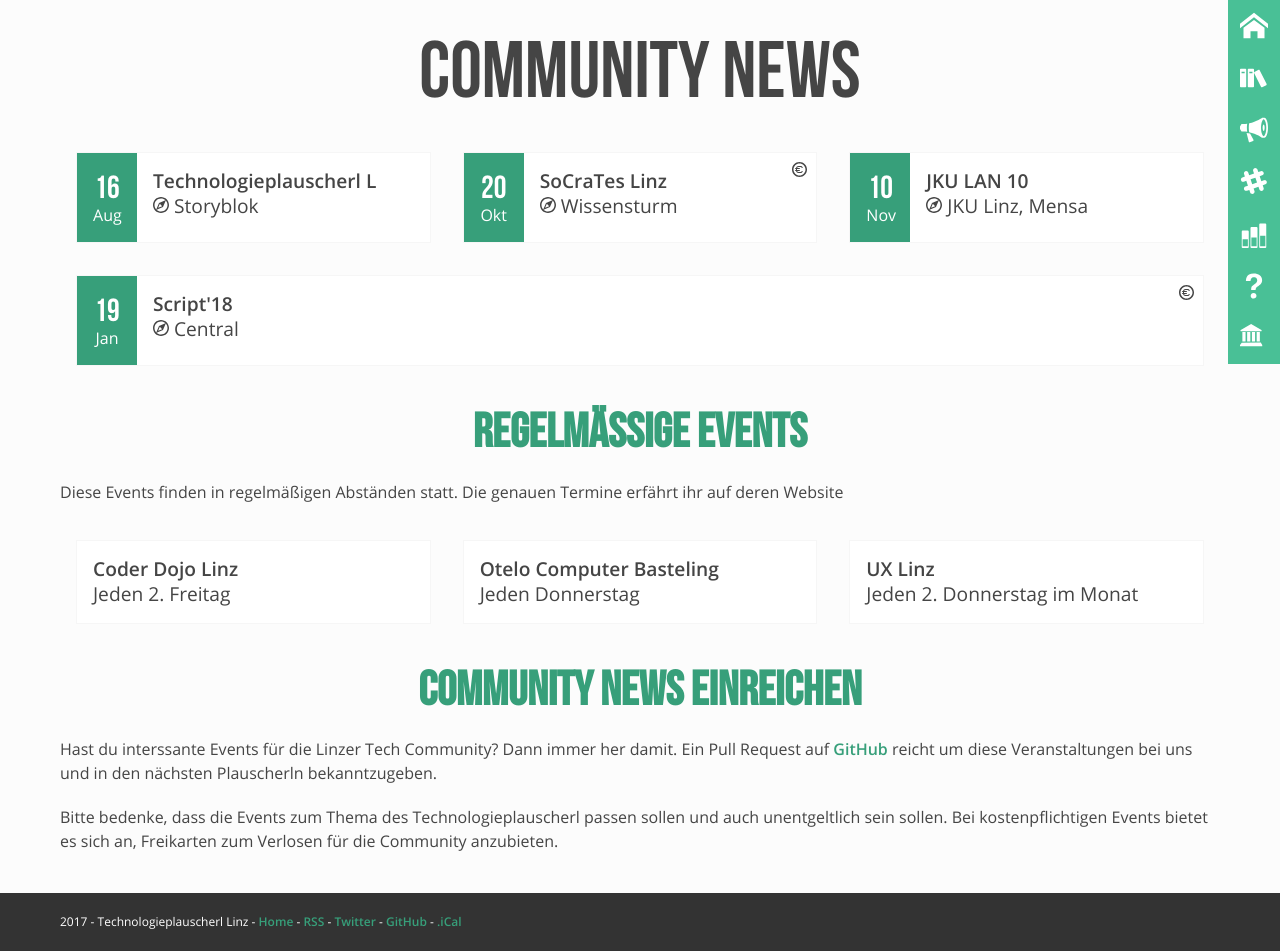
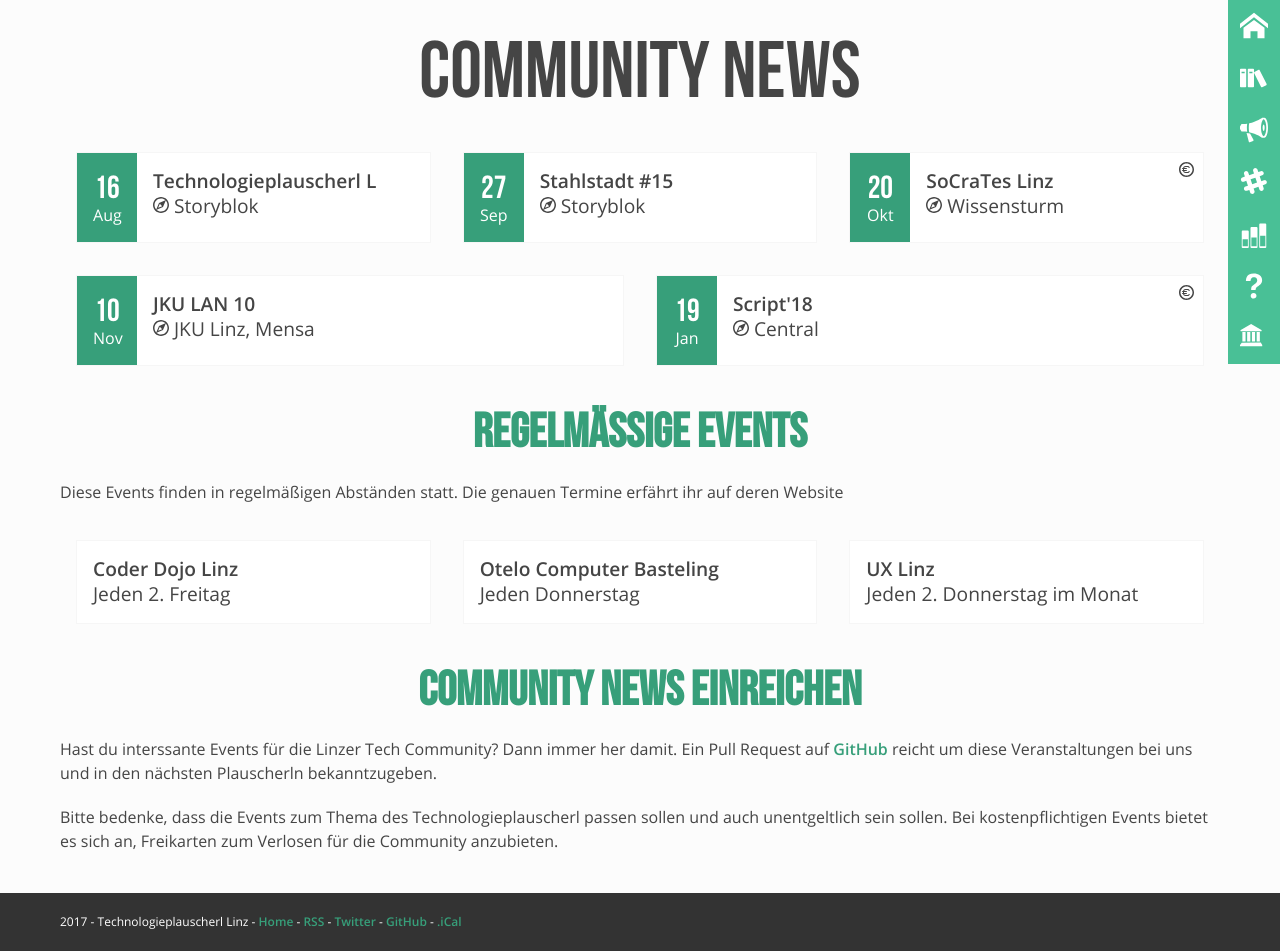
Before and after one commit to mericanAncer127/plauscherl, a Jekyll site: the page built from pages/community-news.html, in a window 1280 px wide. Built offline with Jekyll 4.4.1, drawn with Linux system fonts in a browser that asks for light colours.

Commit message:
Update community.yml

```diff
--- a/_data/community.yml
+++ b/_data/community.yml
@@ -38,10 +38,10 @@
   name: "Stahlstadt.js"
   events:
    -
-      name: "Stahlstadt #14"
-      location: karriere.at
-      date: 2017-06-07
-      link: "https://www.meetup.com/de-DE/stahlstadt-js/events/239660401/"
+      name: "Stahlstadt #15"
+      location: Storyblok
+      date: 2017-09-27
+      link: "https://www.meetup.com/de-DE/stahlstadt-js/events/242535474/"
 -
   id: technologieplauscherl
   name: "Technologieplauscherl"
```
